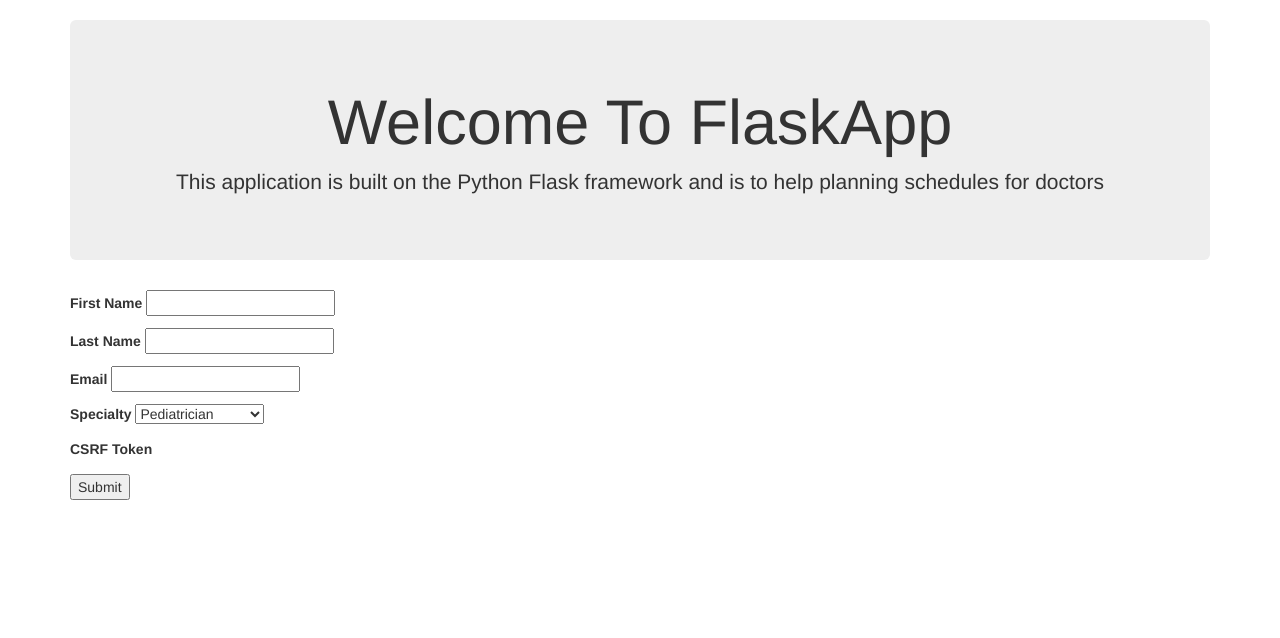
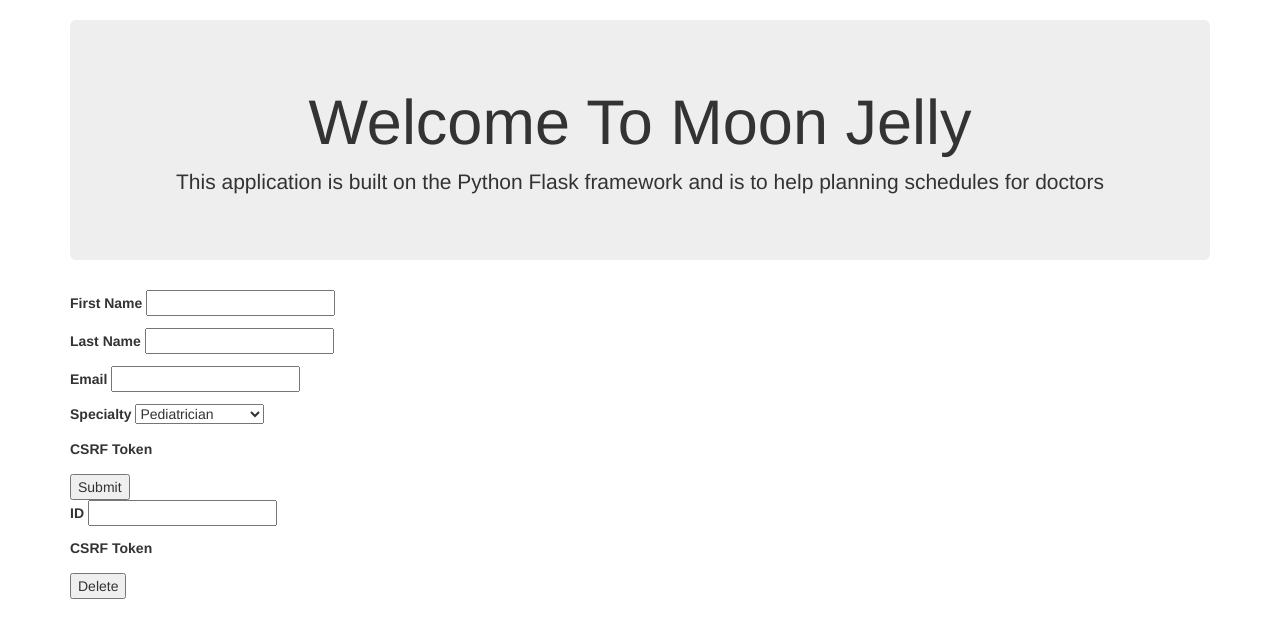
Before and after one commit to nshamszadeh/moon_jelly_local, a Flask app: page /add in a window 1280 px wide. Shown: the part 52-690 px from the top of the page. Run offline with Flask 2, Linux system fonts and the light colour scheme; some libraries are stand-ins or nearby versions.

Commit message:
commit to deletebuttontestbranch pls

```diff
--- a/app.py
+++ b/app.py
@@ -3,7 +3,7 @@
 from flask import Flask, render_template, request, redirect
 from flask_sqlalchemy import SQLAlchemy
 from flask_migrate import Migrate
-from forms import LoginForm, UserForm
+from forms import LoginForm, UserForm, DeleteForm
 
 # Some boilerplate setup stuff.
 
@@ -18,6 +18,7 @@
 app.config['SQLALCHEMY_DATABASE_URI'] = os.environ['DATABASE_URL']
 app.config['SECRET_KEY'] = 'mOon_jElLy wAs oRiGiNa11y g0nNa b3 SuP3r MaRi0 gAlAxY' # need to change later
 # im not mocking Aidan, this key actually needs to be secure which is why it looks all crazy
+# I feel personally attacked
 
 db = SQLAlchemy(app) # wow we have a database
 migrate = Migrate(app, db)
@@ -43,7 +44,7 @@
 
 #user_form = UserForm()
 # This is the main homepage for now. GET and POST are for web forms.
-@app.route('/add', methods = ['GET', 'POST'])
+@app.route('/add', methods = ['GET', 'POST', 'REMOVE'])
 def homepage():
 
   # define a form object
@@ -62,12 +63,20 @@
       new_user = User(email, first_name, last_name, specialty)
       db.session.add(new_user) # add to database
       db.session.commit() # for some reason we also need to commit it otherwise it won't add
-      return redirect('/schedule')#go to schedule after submit
+      return redirect('/schedule')#go to schedule after submit  ####This doesn't seem to work?
     else:
       print("Invalid input(s)!")
 
+  delete_form = DeleteForm()
+
+  if request.method == 'REMOVE':
+    Id2Rm = request.form['ID']
+    toRM = User.query.filter_by(id = Id2Rm).first()
+    db.session.delete(toRM)
+    db.session.commit()
+
   # add html file here
-  return render_template('home.html', form = user_form)
+  return render_template('home.html', form = user_form, delete_form = delete_form)
 
 """
 
@@ -109,7 +118,8 @@
 @app.route('/schedule')
 def schedule():
   u = User.query.all()
-  return render_template('schedule.html', users=u)
+  cardi = User.query.filter_by(specialty="cardiologist").all()
+  return render_template('schedule.html', users=u, cardi=cardi)
 
 #create a log in page
 @app.route('/', methods=['GET', 'POST'])
--- a/forms.py
+++ b/forms.py
@@ -1,5 +1,5 @@
 from flask_wtf import FlaskForm
-from wtforms import StringField, validators, SelectField
+from wtforms import StringField, validators, SelectField, IntegerField
 
 # some web forms and what not
 
@@ -13,3 +13,6 @@
 	last_name = StringField('Last Name', [validators.DataRequired(message = 'Please Enter Something')])
 	email = StringField('Email', [validators.Email(message = 'Please Enter A Valid Email')])
 	specialty = SelectField('Specialty', choices = specialties)
+
+class DeleteForm(FlaskForm):
+	ID = IntegerField('ID', [validators.DataRequired(message = 'Please Enter Something')])
--- a/templates/home.html
+++ b/templates/home.html
@@ -2,7 +2,7 @@
 
 {% block body %}
     <div class="jumbotron text-center">
-    	<h1>Welcome To FlaskApp</h1>
+    	<h1>Welcome To Moon Jelly</h1>
     	<p class="lead">This application is built on the Python Flask framework and is to help planning schedules for doctors</p>
     </div>
     <form action="" method="POST">
@@ -16,4 +16,15 @@
 	   			Submit
 	   		</button>
 		</form>
+	<form action="" method="REMOVE">
+	   		{% for field in delete_form  %}
+	   		<p>
+	   			{{field.label}}
+	   			{{field}}
+	   		</p>
+	   		{% endfor %}
+	   		<button>
+	   			Delete
+	   		</button>
+		</form>
 {% endblock %}
--- a/templates/layout.html
+++ b/templates/layout.html
@@ -2,7 +2,7 @@
 <html>
     <head>
         <meta charset="utf-8">
-        <title>MyFlaskApp</title>
+        <title> Moon Jelly </title>
         <link rel="stylesheet" href="https://maxcdn.bootstrapcdn.com/bootstrap/3.3.7/css/bootstrap.min.css">
     </head>
     <body>
--- a/templates/schedule.html
+++ b/templates/schedule.html
@@ -13,7 +13,7 @@
   </tr>
 {% for user in users %}
   <tr>
-	    <td>{{ user.first_name }}</td>
+	    <td>{{ user.id }} - {{ user.first_name }} - {{ user.specialty}} </td>
   </tr>
 {% endfor %}
 
```
Also changed, not shown: 2 other files.
